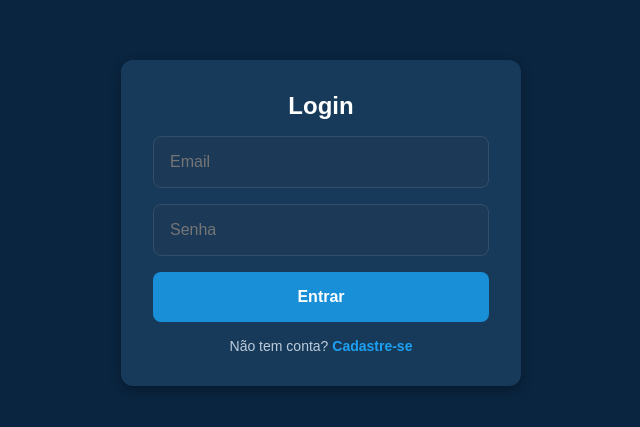
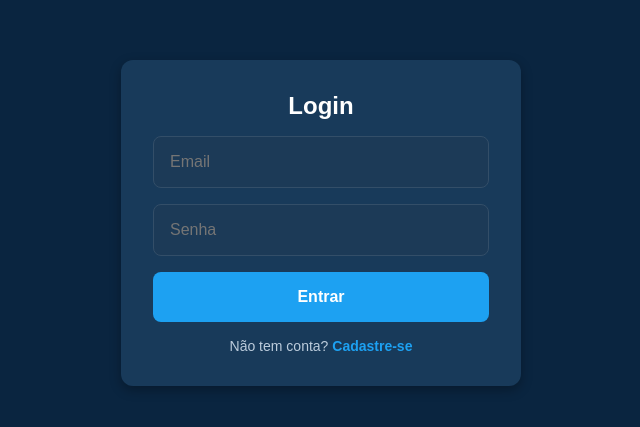
Before and after one commit to fjuncal/bet-manager-frontend, a Next.js app: page /features/auth/login in a window 1280 px wide. Shown: the part 177-604 px from the top of the page, without its empty margins (319-959 px from the left). Built offline with nearby package versions, Linux system fonts and the light colour scheme.

Commit message:
Deixando o componente de botão e input reutilizavel

```diff
--- a/src/app/components/Button.tsx
+++ b/src/app/components/Button.tsx
@@ -1,23 +1,26 @@
 "use client";
 import styled from "@emotion/styled";
 
-const Button = styled.button`
+const StyledButton = styled.button`
+  padding: ${({ theme }) => theme.spacing(2)};
   background-color: ${({ theme }) => theme.colors.primary};
   color: #fff;
-  padding: ${({ theme }) => theme.spacing(2)} ${({ theme }) => theme.spacing(4)};
   border: none;
-  border-radius: 4px;
+  border-radius: 8px;
   font-size: 16px;
   cursor: pointer;
+  font-weight: bold;
+  transition: background-color 0.3s;
+
   &:hover {
-    background-color: ${({ theme }) => theme.colors.secondary};
-  }
-
-  /* Responsividade */
-  @media (max-width: 768px) {
-    font-size: 14px;
-    padding: ${({ theme }) => `${theme.spacing(1)} ${theme.spacing(2)}`};
+    background-color: #1481c3;
   }
 `;
 
+interface ButtonProps extends React.ButtonHTMLAttributes<HTMLButtonElement> {
+  children: React.ReactNode;
+}
+const Button: React.FC<ButtonProps> = ({ children, ...props }) => {
+  return <StyledButton {...props}>{children}</StyledButton>;
+};
 export default Button;
--- /dev/null
+++ b/src/app/components/Input.tsx
@@ -0,0 +1,27 @@
+"use client";
+
+import styled from "@emotion/styled";
+
+const StyledInput = styled.input`
+  margin-bottom: ${({ theme }) => theme.spacing(2)};
+  padding: ${({ theme }) => theme.spacing(2)};
+  font-size: 16px;
+  background-color: #1c3a57;
+  color: #fff;
+  border: 1px solid #334e68;
+  border-radius: 8px;
+
+  &:focus {
+    outline: none;
+    border-color: ${({ theme }) => theme.colors.primary};
+    box-shadow: 0 0 0 2px rgba(29, 161, 242, 0.3);
+  }
+`;
+
+interface InputProps extends React.InputHTMLAttributes<HTMLInputElement> {}
+
+const Input: React.FC<InputProps> = (props) => {
+  return <StyledInput {...props} />;
+};
+
+export default Input;
--- a/src/app/features/auth/login/page.tsx
+++ b/src/app/features/auth/login/page.tsx
@@ -1,5 +1,7 @@
 "use client";
 
+import Button from "@/src/app/components/Button";
+import Input from "@/src/app/components/Input";
 import styled from "@emotion/styled";
 import { useState } from "react";
 
@@ -8,7 +10,7 @@ const LoginPageContainer = styled.div`
   align-items: center;
   justify-content: center;
   min-height: 100vh;
-  background-color: #0a2540; /* Azul-escuro para o fundo */
+  background-color: #0a2540;
 `;
 
 const Form = styled.form`
@@ -16,40 +18,10 @@ const Form = styled.form`
   flex-direction: column;
   padding: ${({ theme }) => theme.spacing(4)};
   border-radius: 12px;
-  background-color: #183a5a; /* Azul um pouco mais claro que o fundo */
-  box-shadow: 0 4px 12px rgba(0, 0, 0, 0.3); /* Sombra suave */
+  background-color: #183a5a;
+  box-shadow: 0 4px 12px rgba(0, 0, 0, 0.3);
   max-width: 400px;
   width: 100%;
-`;
-
-const Input = styled.input`
-  margin-bottom: ${({ theme }) => theme.spacing(2)};
-  padding: ${({ theme }) => theme.spacing(2)};
-  font-size: 16px;
-  background-color: #1c3a57;
-  color: #fff;
-  border: 1px solid #334e68;
-  border-radius: 8px;
-  &:focus {
-    outline: none;
-    border-color: ${({ theme }) => theme.colors.primary};
-    box-shadow: 0 0 0 2px rgba(29, 161, 242, 0.3);
-  }
-`;
-
-const Button = styled.button`
-  padding: ${({ theme }) => theme.spacing(2)};
-  background-color: #198fd8;
-  color: #fff;
-  border: none;
-  border-radius: 8px;
-  font-size: 16px;
-  cursor: pointer;
-  font-weight: bold;
-  transition: background-color 0.3s;
-  &:hover {
-    background-color: #1481c3;
-  }
 `;
 
 const FooterText = styled.p`
```
Also changed, not shown: src/app/features/auth/register/page.tsx (+2 -30 lines).
